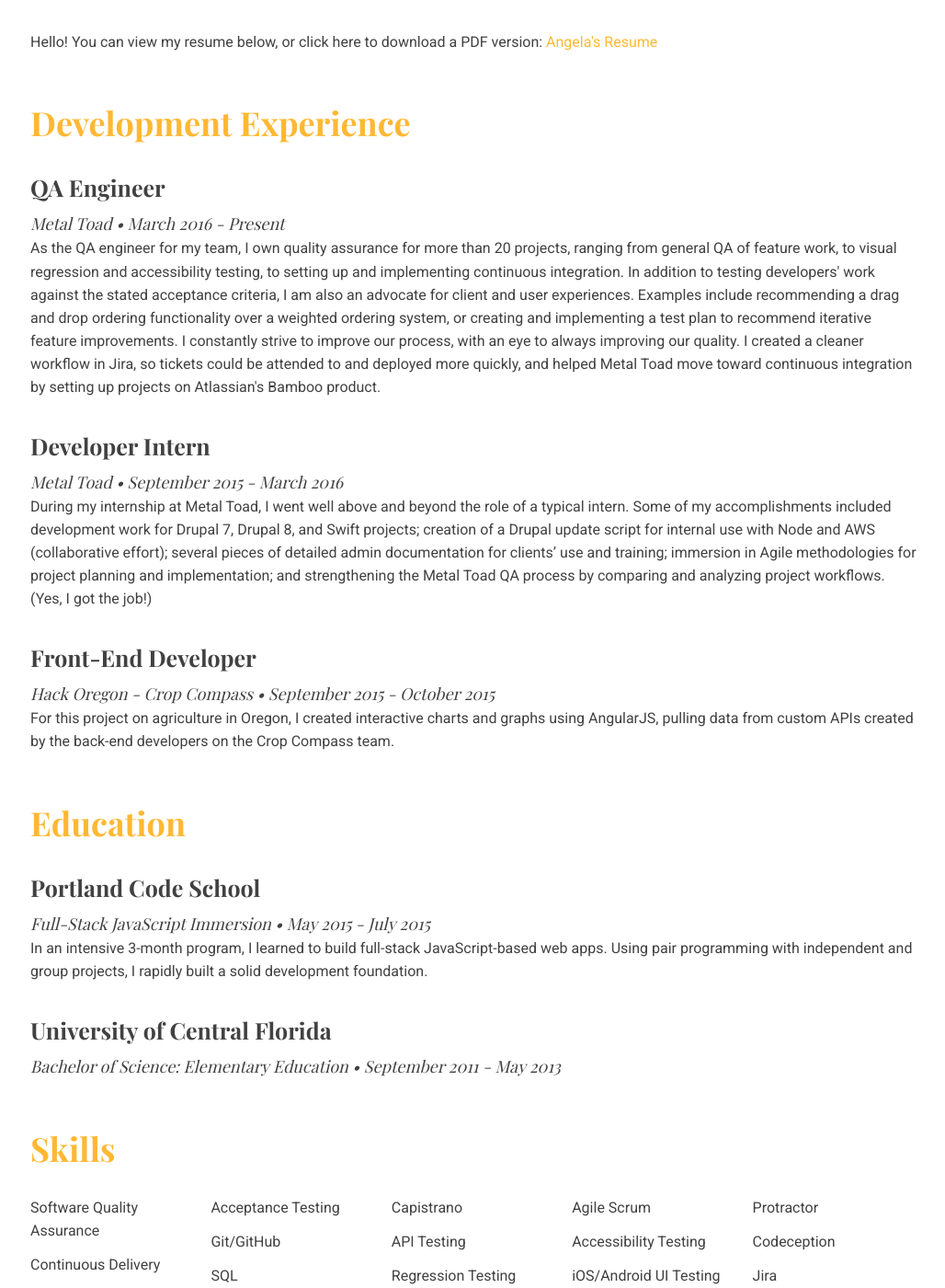
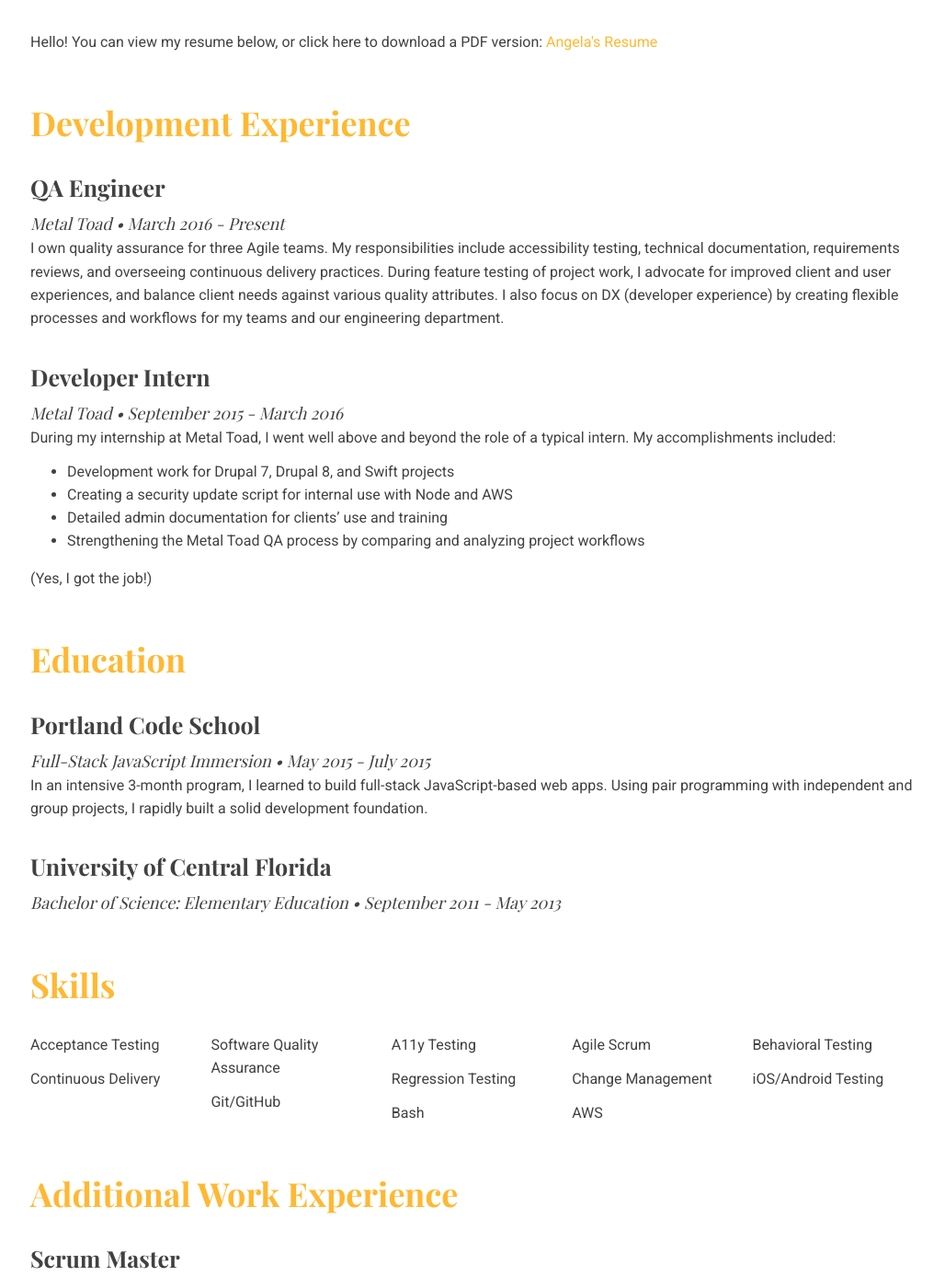
Before and after one commit to angelariggs/angelariggs.github.io, a Jekyll site: the page built from resume.md, in a window 1280 px wide and 1400 px high, scrolled down 282 px. Shown: the whole window at 92% size, without its empty margins (125-1153 px from the left). Built offline with Jekyll 4.4.1, drawn with Linux system fonts in a browser that asks for light colours; some web fonts are replaced; some of the changed text lies outside the part shown.

Commit message:
updated resume

```diff
--- a/_layouts/default.html
+++ b/_layouts/default.html
@@ -37,7 +37,7 @@
           <div class='inner-content'>
             <h1>Angela Riggs</h1>
             <hr>
-            <p>QA Engineer</p>
+            <p>Quality Advocate</p>
           </div>
         </header>
       </div>
--- a/_layouts/navpages.html
+++ b/_layouts/navpages.html
@@ -1,7 +1,7 @@
 <!DOCTYPE html>
 <html>
   <head>
-    <title>Angela Riggs | QA Engineer</title>
+    <title>Angela Riggs | Quality Advocate</title>
 
     {% include meta.html %}
 
--- a/resume.md
+++ b/resume.md
@@ -13,15 +13,18 @@
 	<h1 class="res-sec-title">Development Experience</h1>
 	<h2 class="res-h2">QA Engineer</h2>
 	<h3 class="res-h3">Metal Toad • March 2016 - Present</h3>
-	<p>As the QA engineer for my team, I own quality assurance for more than 20 projects, ranging from general QA of feature work, to visual regression and accessibility testing, to setting up and implementing continuous integration. In addition to testing developers' work against the stated acceptance criteria, I am also an advocate for client and user experiences. Examples include recommending a drag and drop ordering functionality over a weighted ordering system, or creating and implementing a test plan to recommend iterative feature improvements. I constantly strive to improve our process, with an eye to always improving our quality. I created a cleaner workflow in Jira, so tickets could be attended to and deployed more quickly, and helped Metal Toad move toward continuous integration by setting up projects on Atlassian's Bamboo product.</p>
+	<p>I own quality assurance for three Agile teams. My responsibilities include accessibility testing, technical documentation, requirements reviews, and overseeing continuous delivery practices. During feature testing of project work, I advocate for improved client and user experiences, and balance client needs against various quality attributes. I also focus on DX (developer experience) by creating flexible processes and workflows for my teams and our engineering department.</p>
 
 	<h2 class="res-h2">Developer Intern</h2>
 	<h3 class="res-h3">Metal Toad • September 2015 - March 2016</h3>
-	<p>During my internship at Metal Toad, I went well above and beyond the role of a typical intern. Some of my accomplishments included development work for Drupal 7, Drupal 8, and Swift projects; creation of a Drupal update script for internal use with Node and AWS (collaborative effort); several pieces of detailed admin documentation for clients’ use and training; immersion in Agile methodologies for project planning and implementation; and strengthening the Metal Toad QA process by comparing and analyzing project workflows. (Yes, I got the job!)</p>
-
-	<h2 class="res-h2">Front-End Developer</h2>
-	<h3 class="res-h3">Hack Oregon - Crop Compass • September 2015 - October 2015</h3>
-	<p>For this project on agriculture in Oregon, I created interactive charts and graphs using AngularJS, pulling data from custom APIs created by the back-end developers on the Crop Compass team.</p>
+	<p>During my internship at Metal Toad, I went well above and beyond the role of a typical intern. My accomplishments included:</p>
+		<ul>
+			<li>Development work for Drupal 7, Drupal 8, and Swift projects</li>
+			<li>Creating a security update script for internal use with Node and AWS</li>
+			<li>Detailed admin documentation for clients’ use and training</li>
+			<li>Strengthening the Metal Toad QA process by comparing and analyzing project workflows</li>
+		</ul>
+		<p>(Yes, I got the job!)</p>
 </div>
 
 <div>
@@ -39,60 +42,57 @@
 	<h1 class="res-sec-title">Skills</h1>
 	<div class="skill-list">
 		<div class="skill-column">
+			<p>Acceptance Testing</p>
+			<p>Continuous Delivery</p>
 			<p>Software Quality Assurance</p>
-			<p>Continuous Delivery</p>
-			<p>Acceptance Testing</p>
 		</div>
 
 		<div class="skill-column">
 			<p>Git/GitHub</p>
-			<p>SQL</p>
-			<p>Capistrano</p>
-			<p>API Testing</p>
+			<p>A11y Testing</p>
+			<p>Regression Testing</p>
 		</div>
 
 		<div class="skill-column">
-			<p>Regression Testing</p>
+			<p>Bash</p>
 			<p>Agile Scrum</p>
-			<p>Accessibility Testing</p>
-			<p>iOS/Android UI Testing</p>
+			<p>Change Management</p>
 		</div>
 
 		<div class="skill-column">
-			<p>Protractor</p>
-			<p>Codeception</p>
-			<p>Jira</p>
+			<p>AWS</p>
+			<p>Behavioral Testing</p>
+			<p>iOS/Android Testing</p>
 		</div>
 	</div>
 </div>
 
 <div>
 	<h1 class="res-sec-title">Additional Work Experience</h1>
+	<h2 class="res-h2">Scrum Master</h2>
+	<h3 class="res-h3">Metal Toad • August 2017 - September 2017</h3>
+	<p>In addition to my role as a QA Engineer, I took on the role of Scrum Master for my team while we were transitioning between Agile Project Managers. My responsibilities included:</p>
+	<ul>
+		<li>Ensuring projects and people have what they need to be successful</li>
+		<li>Removing development impediments in order to increase productivity and ship completed work</li>
+		<li>Coordinating between teams to recognize, reduce, and solve dependencies</li>
+		<li>Facilitating communication between product owners and developer team</li>
+	</ul>
+
 	<h2 class="res-h2">Lead Teacher</h2>
 	<h3 class="res-h3">Peninsula Children’s Learning Center • August 2013 - May 2015</h3>
 	<p>Created and taught curriculum for student cohort age 3-5; communicated with parents, ranging from daily summaries to planning short- and long-term goals for their children’s progress; focused on building social-emotional skills and academic development through play-based learning.</p>
 	<p>Additional responsibilities included working with administration team to implement practices in alignment with Oregon state standards; set goals for changing or strengthening current practices according to a rigorous timeline; worked to document all standards once they met with state’s requirements</p>
-
-	<h2 class="res-h2">Walt Disney Travel Company</h2>
-	<h3 class="res-h3">Disney Reservation Center • August 2005 - June 2013</h3>
-	<p>Collaborated with Guests in both sales and support capacities; communicated & engaged with Guests through phone conversations, LiveChat messaging, and Kana email services; support role included creative problem-solving and independent handling of challenges and escalations</p>
 </div>
 
 <div>
 	<h1 class="res-sec-title">Publications & Talks</h1>
 
+	<h2 class="res-h2">BackstopJS Part Deux: Javascript Config & Makefile</h2>
+	<h3 class="res-h3"><a href="https://www.metaltoad.com/blog/backstopjs-part-deux-javascript-config-and-makefile">https://www.metaltoad.com/blog/backstopjs-part-deux-javascript-config-and-makefile</a></h3>
+
 	<h2 class="res-h2">Accept Acceptance Testing (No Exceptions)</h2>
 	<h3 class="res-h3"><a href="https://speakerdeck.com/angelariggs/accept-acceptance-testing-no-exceptions">https://speakerdeck.com/angelariggs/accept-acceptance-testing-no-exceptions</a></h3>
-
-	<h2 class="res-h2">Monitorama!</h2>
-	<h3 class="res-h3"><a href="https://www.metaltoad.com/blog/monitorama">https://www.metaltoad.com/blog/monitorama</a></h3>
-
-	<h2 class="res-h2">Visual Regression Testing with BackstopJS</h2>
-	<h3>This blog has been recommended as a tutorial by the creator of <a href="https://www.npmjs.com/package/backstopjs">BackstopJS!</a></h3>
-	<h3 class="res-h3"><a href="https://www.metaltoad.com/blog/visual-regression-testing-backstopjs">https://www.metaltoad.com/blog/visual-regression-testing-backstopjs</a></h3>
-
-	<h2 class="res-h2">Mathys + Potestio: Want to be a Developer? Where to Start, and What to Expect</h2>
-	<h3 class="res-h3"><a href="http://mathys-potestio.com/want-to-be-a-developer-where-to-start-and-what-to-expect/">http://mathys-potestio.com/want-to-be-a-developer-where-to-start-and-what-to-expect/</a></h3>
 
 	<h2 class="res-h2"><span>Mathys + Potestio:</span> Tweeting for Understanding & Community</h2>
 	<h3 class="res-h3"><a href="http://mathys-potestio.com/a-developer-tweets-to-build-community-and-understanding/">http://mathys-potestio.com/a-developer-tweets-to-build-community-and-understanding/</a></h3>
```
Also changed, not shown: about.md (+4 -2 lines), fired-up.md (deleted, +0 -13 lines), 1 other file.
